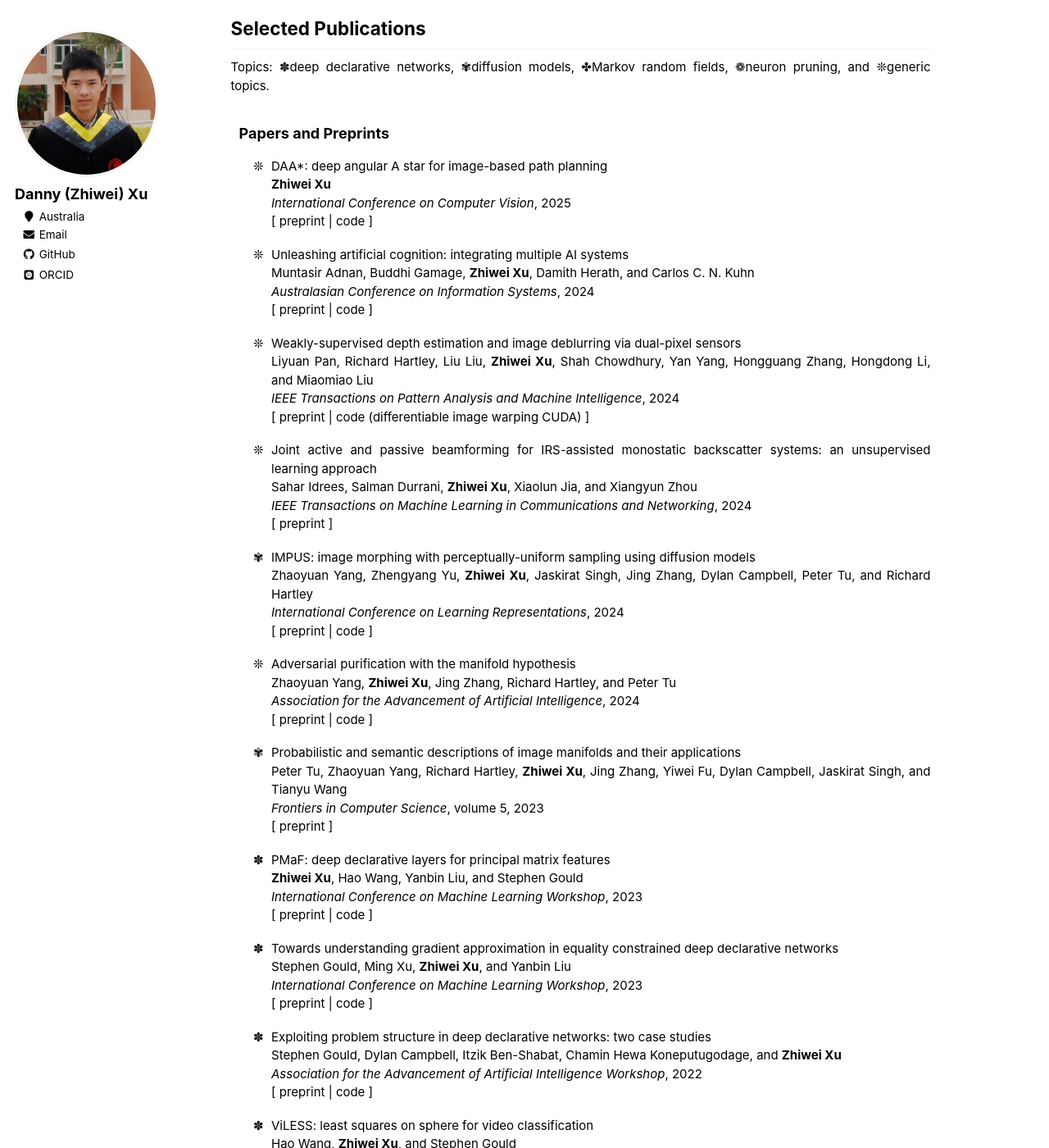
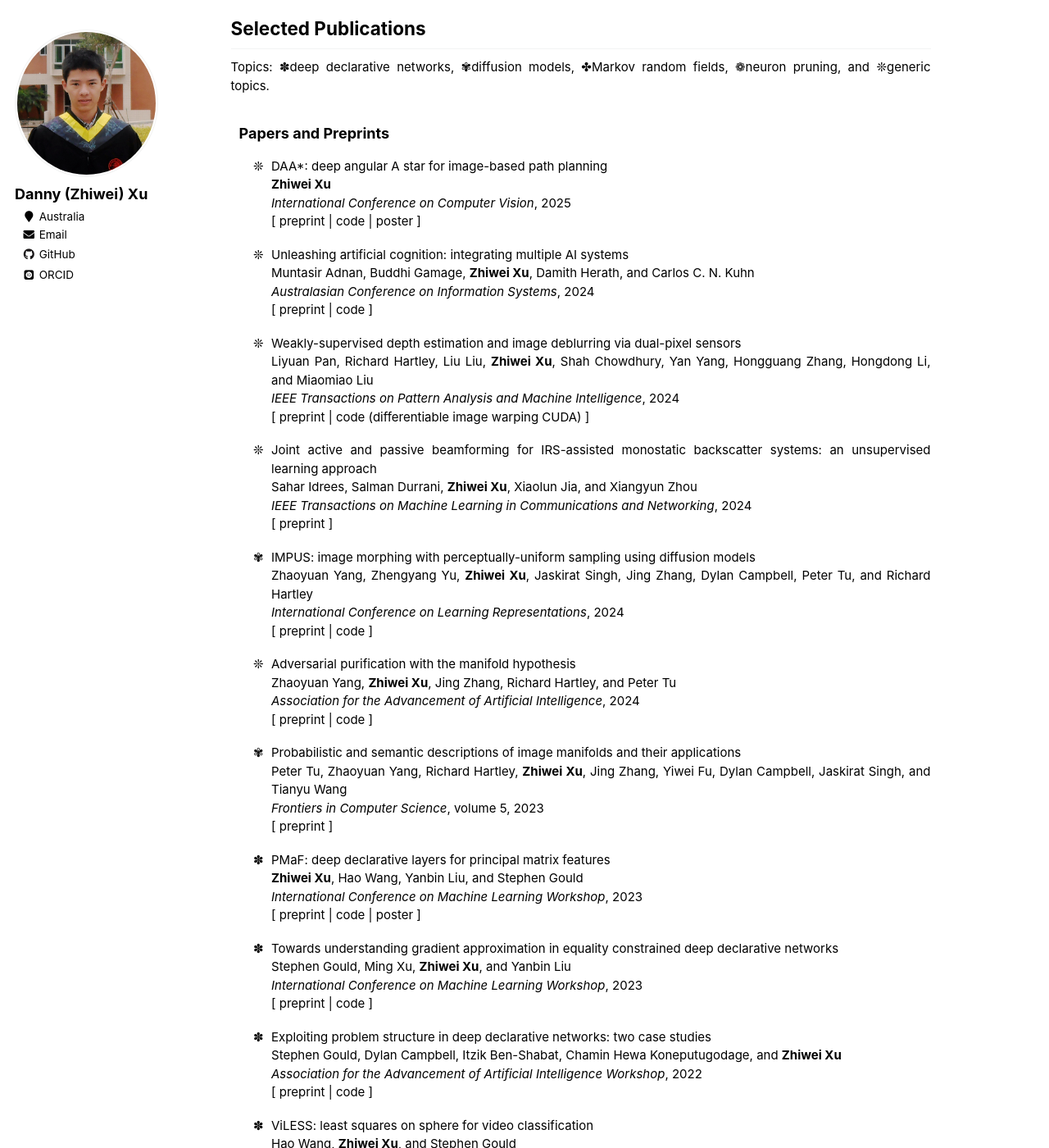
Before and after one commit to zwxu064/zwxu064.github.io, a Jekyll site: the page built from _pages/about.html, in a window 1280 px wide and 1400 px high, scrolled down 297 px. Shown: the whole window at 82% size. Built offline with Jekyll 4.4.1, drawn with Linux system fonts in a browser that asks for light colours; some web fonts are replaced.

Commit message:
Update about.html

```diff
--- a/_pages/about.html
+++ b/_pages/about.html
@@ -37,7 +37,8 @@ ul{li{padding-inline-start: 1ch;}}
       <div><span style="color:black;font-size:1em"><strong>Zhiwei Xu</strong></span></div>
       <div><span style="color:black"><i>International Conference on Computer Vision</i>, 2025</span></div>
       <div><span style="color:black">[ <a style="color: inherit;" target="_blank" href="https://www.arxiv.org/abs/2507.09305">preprint</a>
-	| <a style="color: inherit;" href="https://github.com/zwxu064/DAAStar" target="_blank">code</a> ]</span></div>
+	| <a style="color: inherit;" href="https://github.com/zwxu064/DAAStar" target="_blank">code</a>
+	| <a style="color: inherit;" href="./assets/images/ICCV2025_DAAStar_poster.png" target="_blank">poster</a> ]</span></div>
   </li>
   </ul>
 
@@ -99,7 +100,8 @@ ul{li{padding-inline-start: 1ch;}}
       <div><span style="color:black;font-size:1em"><strong>Zhiwei Xu</strong>, Hao Wang, Yanbin Liu, and Stephen Gould</span></div>
       <div><span style="color:black"><i>International Conference on Machine Learning Workshop</i>, 2023</span></div>
       <div><span style="color:black">[ <a style="color: inherit;" href="https://arxiv.org/abs/2306.14759" target="_blank">preprint</a>
-	| <a style="color: inherit;" href="https://github.com/zwxu064/PMaF.git" target="_blank">code</a> ]</span></div>
+	| <a style="color: inherit;" href="https://github.com/zwxu064/PMaF.git" target="_blank">code</a>
+	| <a style="color: inherit;" href="./assets/images/ICML2023W_PMaF_poster.png" target="_blank">poster</a> ] </span></div>
   </li>
   </ul>
 
```
